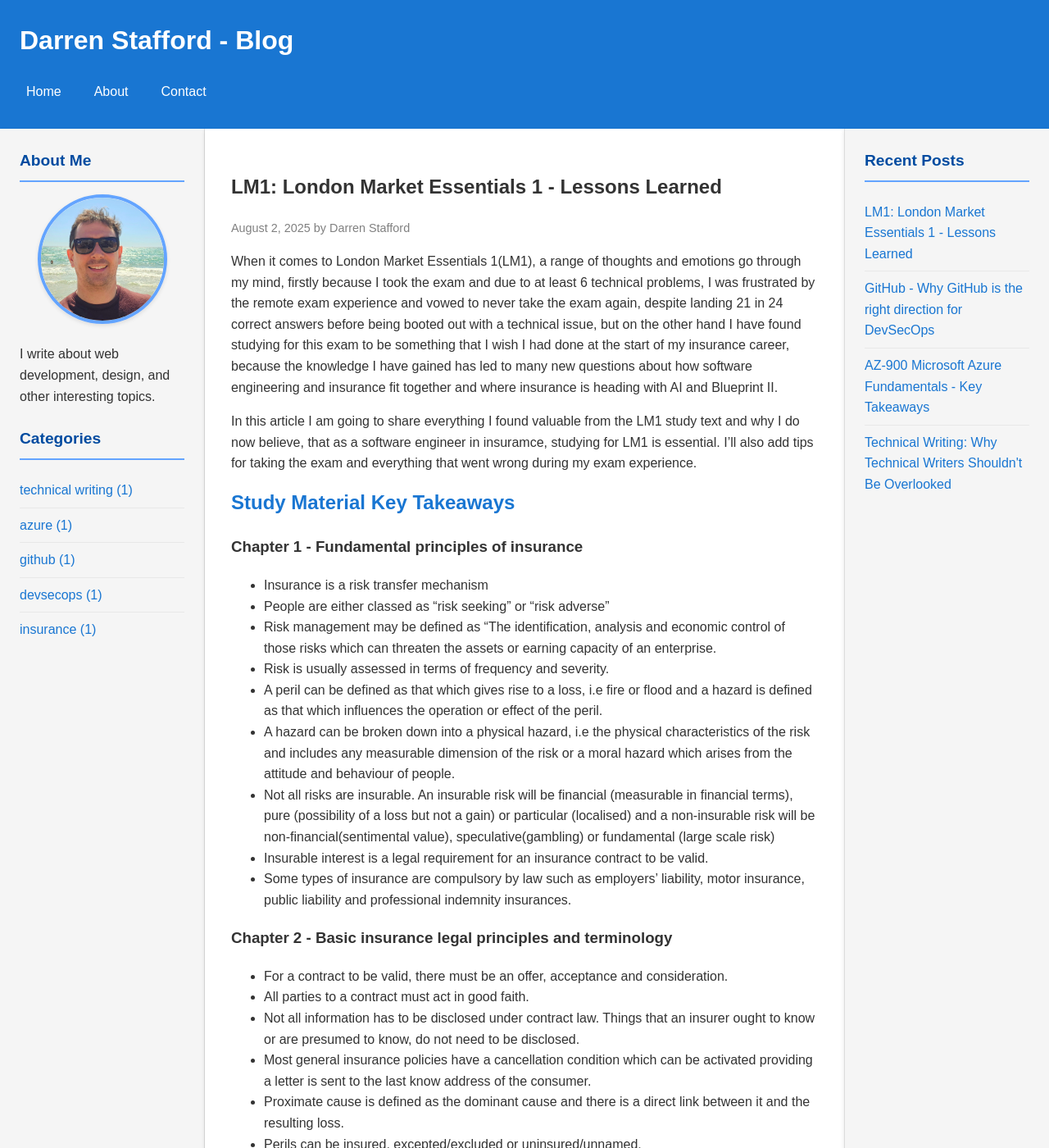
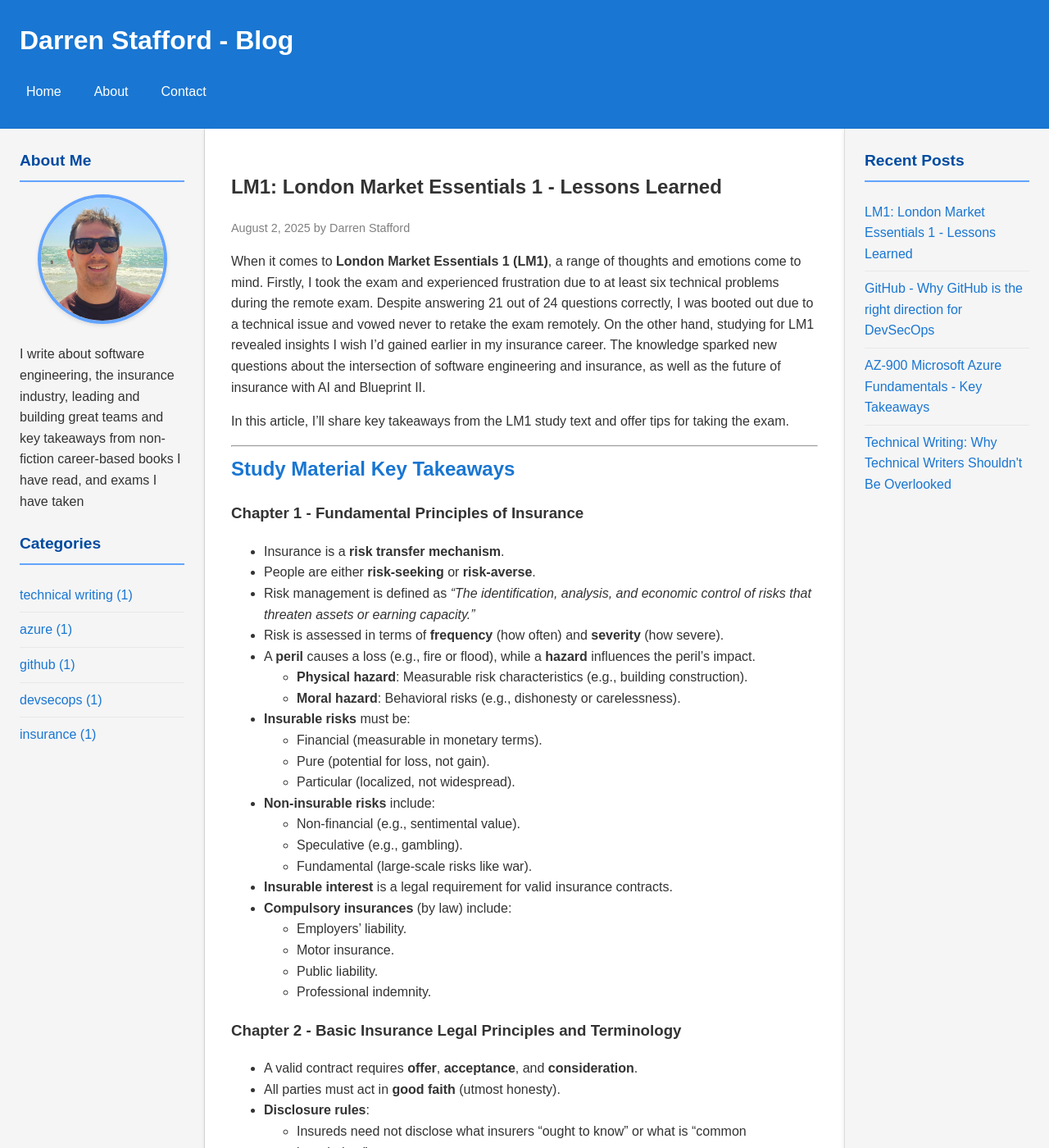
Before and after one commit to dazstaffs/blog, a Jekyll site: the page built from _posts/2025-08-02-LM12025.md, in a window 1280 px wide and 1400 px high. Shown: the whole window at 82% size. Built offline with Jekyll 4.4.1, drawn with Linux system fonts in a browser that asks for light colours; some of the changed text lies outside the part shown.

Commit message:
finished LM1 post

```diff
--- a/_config.yml
+++ b/_config.yml
@@ -4,7 +4,7 @@ url: "https://dazstaffs.github.io/"
 
 # Site author
 author: "Darren Stafford"
-author_bio: "I write about web development, design, and other interesting topics."
+author_bio: "I write about software engineering, the insurance industry, leading and building great teams and key takeaways from non-fiction career-based books I have read, and exams I have taken"
 
 # Social media
 social:
--- a/_posts/2025-08-02-LM12025.md
+++ b/_posts/2025-08-02-LM12025.md
@@ -5,44 +5,170 @@ date: 2025-08-02
 categories: [insurance]
 ---
 
-When it comes to London Market Essentials 1(LM1), a range of thoughts and emotions go through my mind, firstly because I took the exam and due to at least 6 technical problems, I was frustrated by the remote exam experience and vowed to never take the exam again, despite landing 21 in 24 correct answers before being booted out with a technical issue, but on the other hand I have found studying for this exam to be something that I wish I had done at the start of my insurance career, because the knowledge I have gained has led to many new questions about how software engineering and insurance fit together and where insurance is heading with AI and Blueprint II.
+When it comes to **London Market Essentials 1 (LM1)**, a range of thoughts and emotions come to mind. Firstly, I took the exam and experienced frustration due to at least six technical problems during the remote exam. Despite answering 21 out of 24 questions correctly, I was booted out due to a technical issue and vowed never to retake the exam remotely. On the other hand, studying for LM1 revealed insights I wish I’d gained earlier in my insurance career. The knowledge sparked new questions about the intersection of software engineering and insurance, as well as the future of insurance with AI and Blueprint II.
 
-In this article I am going to share everything I found valuable from the LM1 study text and why I do now believe, that as a software engineer in insuramce, studying for LM1 is essential. I'll also add tips for taking the exam and everything that went wrong during my exam experience.
+In this article, I’ll share key takeaways from the LM1 study text and offer tips for taking the exam.
+
+---
 
 ## Study Material Key Takeaways
 
-### Chapter 1 - Fundamental principles of insurance
+### Chapter 1 - Fundamental Principles of Insurance
 
-- Insurance is a risk transfer mechanism
-- People are either classed as "risk seeking" or "risk adverse"
-- Risk management may be defined as "The identification, analysis and economic control of those risks which can threaten the assets or earning capacity of an enterprise.
-- Risk is usually assessed in terms of frequency and severity.
-- A peril can be defined as that which gives rise to a loss, i.e fire or flood and a hazard is defined as that which influences the operation or effect of the peril.
-- A hazard can be broken down into a physical hazard, i.e the physical characteristics of the risk and includes any measurable dimension of the risk or a moral hazard which arises from the attitude and behaviour of people.
-- Not all risks are insurable. An insurable risk will be financial (measurable in financial terms), pure (possibility of a loss but not a gain) or particular (localised) and a non-insurable risk will be non-financial(sentimental value), speculative(gambling) or fundamental (large scale risk)
-- Insurable interest is a legal requirement for an insurance contract to be valid.
-- Some types of insurance are compulsory by law such as employers' liability, motor insurance, public liability and professional indemnity insurances.
+- Insurance is a **risk transfer mechanism**.
+- People are either **risk-seeking** or **risk-averse**.
+- Risk management is defined as _"The identification, analysis, and economic control of risks that threaten assets or earning capacity."_
+- Risk is assessed in terms of **frequency** (how often) and **severity** (how severe).
+- A **peril** causes a loss (e.g., fire or flood), while a **hazard** influences the peril’s impact.
+  - **Physical hazard**: Measurable risk characteristics (e.g., building construction).
+  - **Moral hazard**: Behavioral risks (e.g., dishonesty or carelessness).
+- **Insurable risks** must be:
+  - Financial (measurable in monetary terms).
+  - Pure (potential for loss, not gain).
+  - Particular (localized, not widespread).
+- **Non-insurable risks** include:
+  - Non-financial (e.g., sentimental value).
+  - Speculative (e.g., gambling).
+  - Fundamental (large-scale risks like war).
+- **Insurable interest** is a legal requirement for valid insurance contracts.
+- **Compulsory insurances** (by law) include:
+  - Employers’ liability.
+  - Motor insurance.
+  - Public liability.
+  - Professional indemnity.
 
-### Chapter 2 - Basic insurance legal principles and terminology
+### Chapter 2 - Basic Insurance Legal Principles and Terminology
 
-- For a contract to be valid, there must be an offer, acceptance and consideration.
-- All parties to a contract must act in good faith.
-- Not all information has to be disclosed under contract law. Things that an insurer ought to know or are presumed to know, do not need to be disclosed.
-- Most general insurance policies have a cancellation condition which can be activated providing a letter is sent to the last know address of the consumer.
-- Proximate cause is defined as the dominant cause and there is a direct link between it and the resulting loss.
-- Perils can be insured, excepted/excluded or uninsured/unnamed.
-- Indemnity can be defined as "finanicial compensation sufficient to place the insured in the same financial position after a loss as they enjoyed immediately before the loss occured."
-- Settlements can be cash, repairs, reinstatements or replacements
-- There's a distinction between an excess, deductible and a franchise.
-- Contribution occurs when more than one insurer covers a risk in separate policies. Insurers will contribute to a claim on the basis of a rateable proportion which can be by sum insured or by independent liability.
-- Subrogation is the right of an insurer following payment of a claim, to take over the insured's right to recover payment from a third party responsible for the loss.
+- A valid contract requires **offer**, **acceptance**, and **consideration**.
+- All parties must act in **good faith** (utmost honesty).
+- **Disclosure rules**:
+  - Insureds need not disclose what insurers "ought to know" or what is "common knowledge."
+- **Cancellation**:
+  - Insurers can cancel policies by notifying the insured’s last known address.
+- **Proximate cause**:
+  - The dominant cause of loss with a direct link to the outcome.
+- **Peril categories**:
+  - Insured (covered).
+  - Excepted/excluded (specifically not covered).
+  - Uninsured/unnamed (not mentioned in the policy).
+- **Indemnity**:
+  - _"Financial compensation to restore the insured to their pre-loss financial position."_
+  - Settlement methods: cash, repairs, reinstatement, or replacement.
+- **Financial adjustments**:
+  - **Excess**: Deductible paid by the insured per claim.
+  - **Deductible**: Larger, often voluntary, self-insured amount.
+  - **Franchise**: Threshold where the insurer pays the full claim if exceeded.
+- **Contribution**:
+  - When multiple insurers cover the same risk, they share the claim proportionally (by sum insured or independent liability).
+- **Subrogation**:
+  - Insurer’s right to recover costs from a third party after paying a claim.
 
-### Chapter 3 - Main classes of business written in the London Market
+### Chapter 3 - Main Classes of Business in the London Market
 
-- Main classes are marine, non-marine, aviation and reinsurance
-- In marine, the term "particular average" refers to physical damage. But in other classes of insurance, it refers to something else.
-- In marine, loss of earnings insurance, covers where a shipowner cannot earn money from their ship. In non-marine this is called business interuption insurance and in aviation this is called loss of use insurance and this distinction must be recognised for the exam.
-- Marine covers many types of insurance such as loss of earnings, cargo, goods in transit, stock throughput, jeweller's block, specie(loose gemstones, precious metals, valuable documents, etc.), fine art, satelitte, cash in transit, goods in transit, war and strikes, marine liabilities, political risks and offshore energy insurances.
-- Non-marine insurance includes property, stock, theft, glass, goods in transit, pecuniary (money and fidelity guarantee insurance), construction, onshore energy, cyber, business interuption, contiguent business interuption, advanced loss of profits, delay in start-up, non-marine liabilities (casualty), bloodstock (racehorses), livestock (other animals), continency (event cancellation, weather-related, prize indemnity, death and disgrace and over-redemption), personal accident, kidnap and ransom, malicious product tamper, extortion, product recall and intellectual property insurances.
-- Aviation insurance covers physical damage, aviation liabilities, loss of license (pilot), loss of use (of an aircarft) and airport oeprators insurances.
-- Reinsurance is a risk transfer from insurer to another insurer and there are many benefits for the insurer, such as increased capacity (because all insurers have a limit on how much business they write), smoothing peaks and troughs, allowing the insurer to try new classes of business, accessing other geographical locations and accessing and protecting a portfolio (class of business).
+- **Marine**:
+  - Covers cargo, hulls, and liabilities.
+  - **Particular average**: Physical damage (unique to marine).
+  - **Loss of earnings**: Equivalent to business interruption in other classes.
+- **Non-marine**:
+  - Property, theft, construction, cyber, and liability insurances.
+  - **Business interruption**: Covers lost income due to disruptions.
+- **Aviation**:
+  - Physical damage, liability, loss of license (pilots), and loss of use (aircraft).
+- **Reinsurance**:
+  - Transfers risk from insurers to other insurers.
+  - Benefits: Capacity expansion, risk smoothing, and portfolio protection.
+
+### Chapter 4 - The Insurance Cycle
+
+- **Supply and demand tools**:
+  - Historical/current data, competitive pricing, and product exclusivity.
+- **Service types**:
+  - **High-order**: Wide influence (e.g., specialty purchases).
+  - **Low-order**: Local influence (e.g., everyday items).
+- **Elasticity**: Demand sensitivity to price changes.
+- **Equilibrium**: Balanced supply and demand.
+- **Cycle phases**:
+  1. New insurers enter → capacity increases → prices drop.
+  2. Losses occur → insurers exit → supply shrinks → prices rise.
+  3. Repeat.
+
+### Chapter 5 - Structure of the London Market
+
+- **Lloyd’s of London**:
+  - A marketplace (not an insurer) with syndicates underwriting risks.
+  - Dual-regulated (FCA and PRA).
+- **Company Market**:
+  - Traditional insurers underwriting directly.
+- **Brokers**:
+  - Intermediaries placing risks and negotiating terms.
+- **MGAs** (Managing General Agents):
+  - Specialized underwriting delegates.
+- **International significance**:
+  - Expertise in complex, global risks.
+- **Market associations** (e.g., LIIBA, IUA):
+  - Set standards and advocate for members.
+- **Transaction flow**:
+  - Slips (Market Reform Contracts) and electronic platforms.
+
+### Chapter 6 - Legal and Regulatory Environment
+
+- **UK regulators**:
+  - **FCA**: Conduct and consumer protection.
+  - **PRA**: Financial resilience.
+- **International regulators** (e.g., EIOPA, NAIC):
+  - Compliance requirements for global operations.
+- **Lloyd’s governance**:
+  - Council of Lloyd’s and Franchise Board oversee standards.
+- **Dispute resolution**:
+  - **FOS** (Financial Ombudsman Service).
+- **Policyholder protection**:
+  - **FSCS** (Financial Services Compensation Scheme).
+- **New insurer authorization**:
+  - Rigorous PRA/FCA scrutiny.
+- **Compliance**:
+  - Solvency II, Dodd-Frank, etc.
+
+### Chapter 7 - Regulatory Processes, Systems, and Controls
+
+- **Key regulations**:
+  - Sanctions, GDPR, AML, UK Bribery Act.
+- **Controls**:
+  - Audits, risk assessments, training.
+- **Technology**:
+  - AI/blockchain for monitoring and reporting.
+
+### Chapter 8 - Role of a Broker
+
+- **Functions**:
+  - Advising clients, placing risks, claims advocacy.
+- **Legal duties**:
+  - Fiduciary, confidentiality, conflict avoidance.
+- **FCA compliance**:
+  - Fair treatment, professional indemnity insurance.
+- **Ethics**:
+  - CII Code of Ethics.
+
+### Chapter 9 - Underwriters
+
+- **Responsibilities**:
+  - Risk assessment, pricing, policy terms.
+- **Subscription market**:
+  - Lead/following underwriters share large risks.
+- **Innovation**:
+  - Parametric insurance, cyber risk solutions.
+
+---
+
+## Exam Tips
+
+1. **Avoid remote proctoring** if possible. PSI’s remote invigilation service is unreliable, and technical issues may delay resolutions for weeks.
+2. **Read the study text 4+ times**. It’s dense, but memorization is key. Highlight and take notes.
+3. **Use RevisionMate**. Practice tests reveal gaps in knowledge.
+4. **Retake fees are steep** (£150+ at time of writing).
+5. **In-person exams** minimize technical risks.
+
+---
+
+## Final Thoughts
+
+The LM1 study guide is comprehensive but not exhaustive for the exam. This summary distills the essentials, though thorough text review is advised. If you must take the exam, opt for in-person testing to avoid PSI’s pitfalls.
```
Also changed, not shown: index.md (+2 -2 lines).
